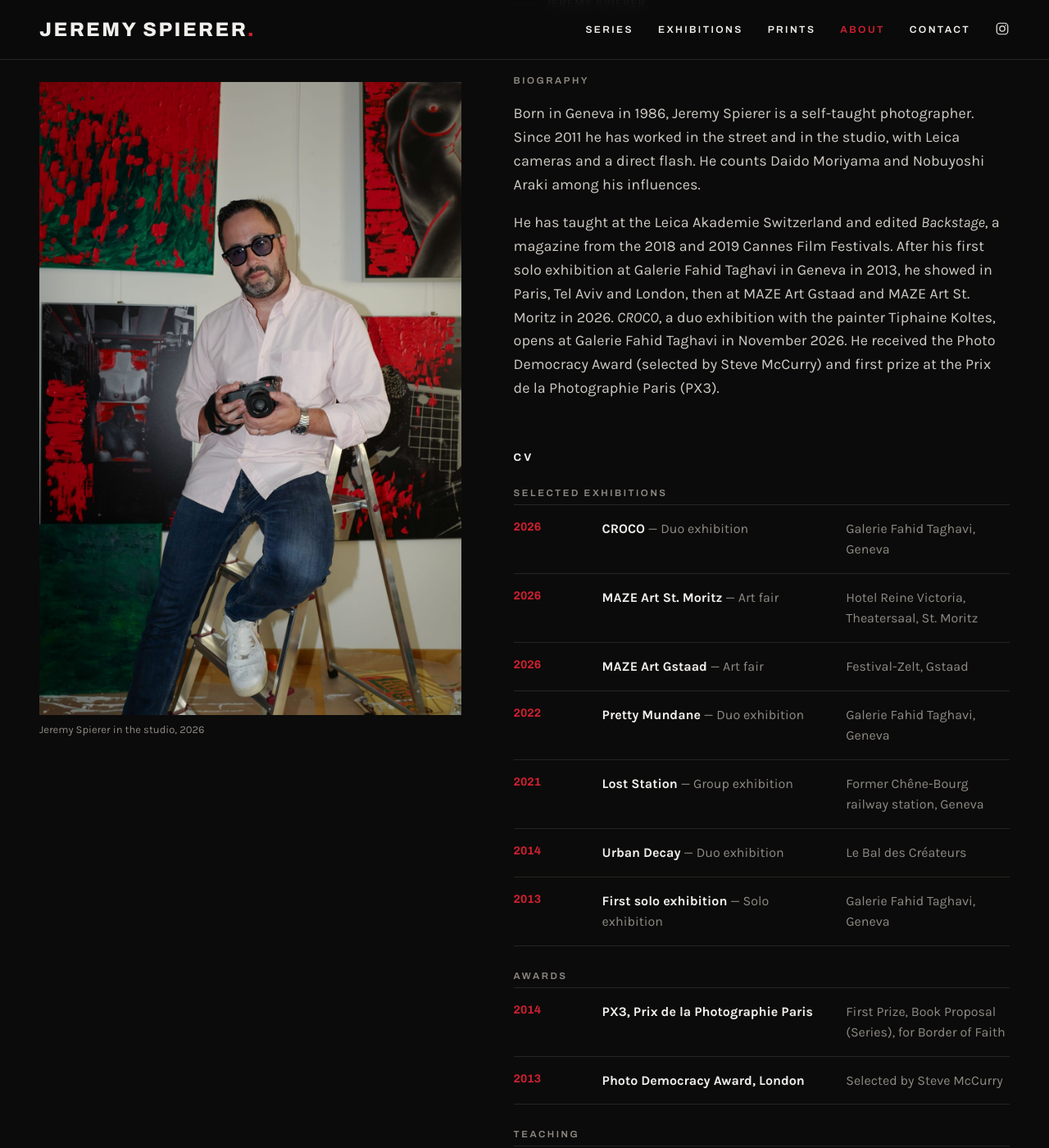
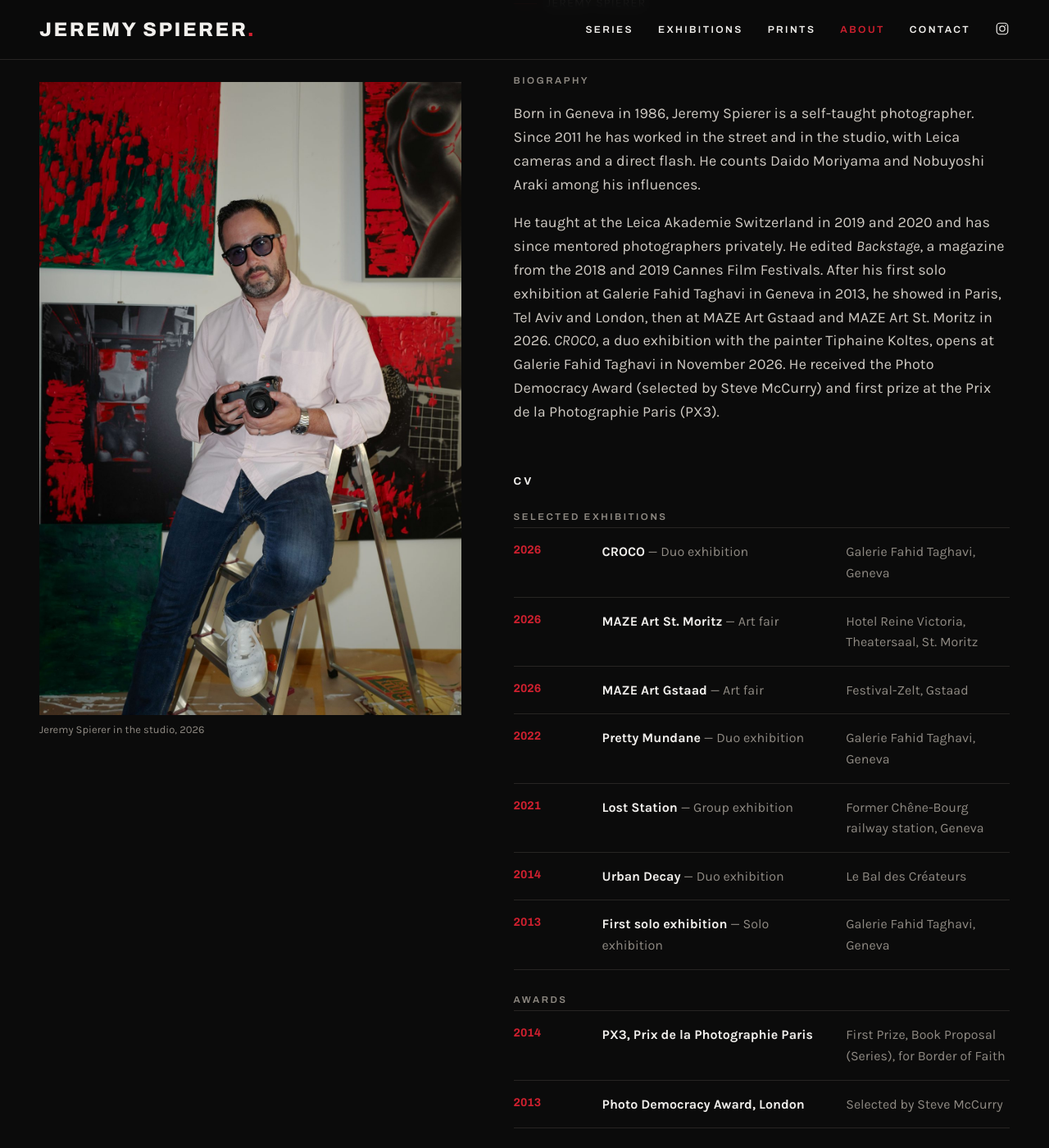
Before and after one commit to jeremie86-lab/jeremie86-lab.github.io, a Jekyll site: the page built from about.md, in a window 1280 px wide and 1400 px high, scrolled down 845 px. Shown: the whole window at 82% size. Built offline with Jekyll 4.4.1, drawn with Linux system fonts in a browser that asks for light colours; some of the changed text lies outside the part shown.

Commit message:
Teaching: Leica Akademie 2019-20, private mentoring since

```diff
--- a/about.md
+++ b/about.md
@@ -31,7 +31,7 @@
 
 Born in Geneva in 1986, Jeremy Spierer is a self-taught photographer. Since 2011 he has worked in the street and in the studio, with Leica cameras and a direct flash. He counts Daido Moriyama and Nobuyoshi Araki among his influences.
 
-He has taught at the Leica Akademie Switzerland and edited *Backstage*, a magazine from the 2018 and 2019 Cannes Film Festivals. After his first solo exhibition at Galerie Fahid Taghavi in Geneva in 2013, he showed in Paris, Tel Aviv and London, then at MAZE Art Gstaad and MAZE Art St. Moritz in 2026. *CROCO*, a duo exhibition with the painter Tiphaine Koltes, opens at Galerie Fahid Taghavi in November 2026. He received the Photo Democracy Award (selected by Steve McCurry) and first prize at the Prix de la Photographie Paris (PX3).
+He taught at the Leica Akademie Switzerland in 2019 and 2020 and has since mentored photographers privately. He edited *Backstage*, a magazine from the 2018 and 2019 Cannes Film Festivals. After his first solo exhibition at Galerie Fahid Taghavi in Geneva in 2013, he showed in Paris, Tel Aviv and London, then at MAZE Art Gstaad and MAZE Art St. Moritz in 2026. *CROCO*, a duo exhibition with the painter Tiphaine Koltes, opens at Galerie Fahid Taghavi in November 2026. He received the Photo Democracy Award (selected by Steve McCurry) and first prize at the Prix de la Photographie Paris (PX3).
 
 </div>
     </section>
@@ -48,7 +48,7 @@
         {% for a in site.data.awards %}<li><span class="a-year">{{ a.year }}</span><span class="a-main"><strong>{{ a.title }}</strong></span><span class="a-venue">{{ a.detail }}</span></li>{% endfor %}
       </ol>
       <h3 class="label">Teaching</h3>
-      <ol class="archive-list"><li><span class="a-year">·</span><span class="a-main"><strong>Leica Akademie Switzerland</strong></span><span class="a-venue">Photography courses</span></li></ol>
+      <ol class="archive-list"><li><span class="a-year">2020–</span><span class="a-main"><strong>Private mentoring</strong></span><span class="a-venue">One-to-one lessons</span></li><li><span class="a-year">2019–20</span><span class="a-main"><strong>Leica Akademie Switzerland</strong></span><span class="a-venue">Photography courses</span></li></ol>
       <h3 class="label">Publications</h3>
       <ol class="archive-list"><li><span class="a-year">2018–19</span><span class="a-main"><strong><em>Backstage</em></strong> <span class="muted">— editor</span></span><span class="a-venue">Magazine, Cannes Film Festival</span></li></ol>
     </section>
```
